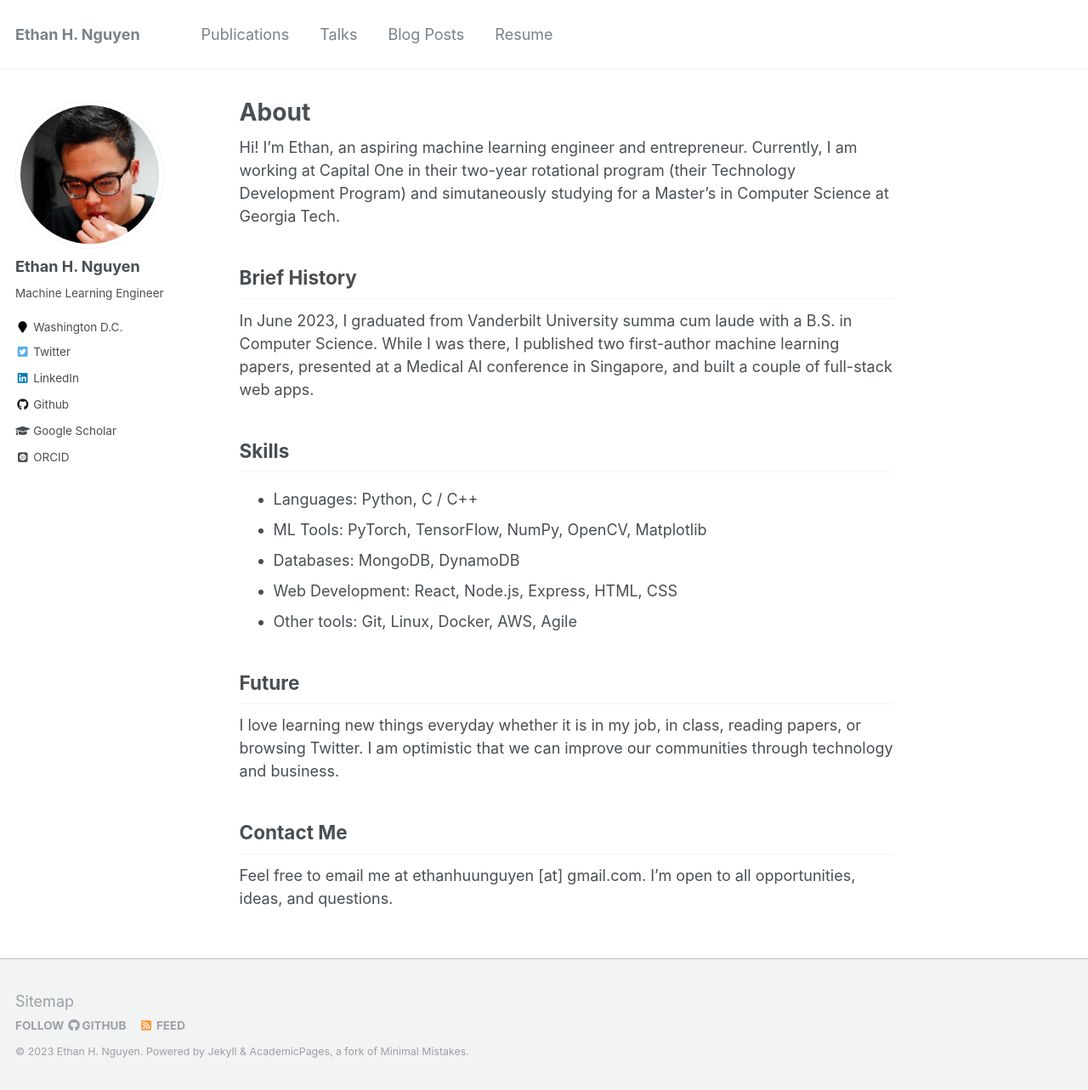
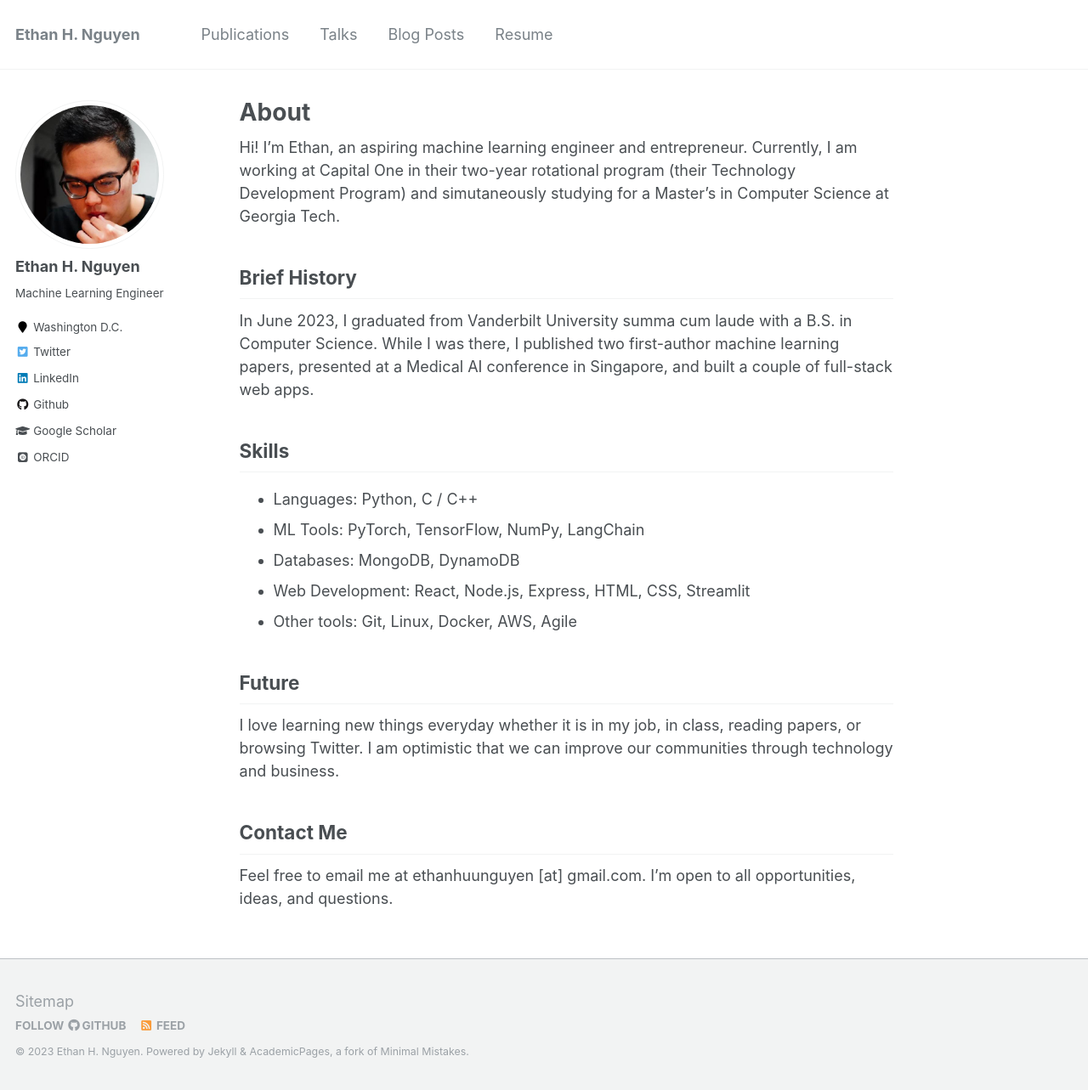
Before and after one commit to EthanHNguyen/ethanhnguyen.github.io, a Jekyll site: the page built from _pages/about.md, in a window 1280 px wide and 1283 px high. Shown: the whole window at 85% size. Built offline with Jekyll 4.4.1, drawn with Linux system fonts in a browser that asks for light colours; some web fonts are replaced.

Commit message:
about: update skills

```diff
--- a/_pages/about.md
+++ b/_pages/about.md
@@ -15,9 +15,9 @@
 
 ## Skills
 * Languages: Python, C / C++
-* ML Tools: PyTorch, TensorFlow, NumPy, OpenCV, Matplotlib
+* ML Tools: PyTorch, TensorFlow, NumPy, LangChain
 * Databases: MongoDB, DynamoDB
-* Web Development: React, Node.js, Express, HTML, CSS
+* Web Development: React, Node.js, Express, HTML, CSS, Streamlit
 * Other tools: Git, Linux, Docker, AWS, Agile
 
 ## Future
```
